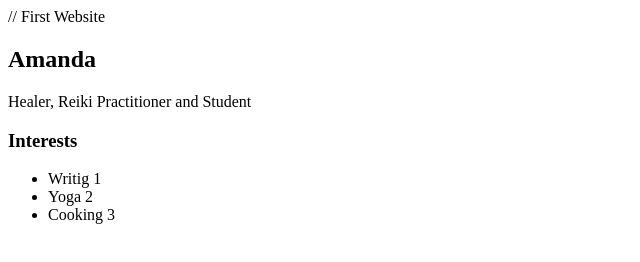
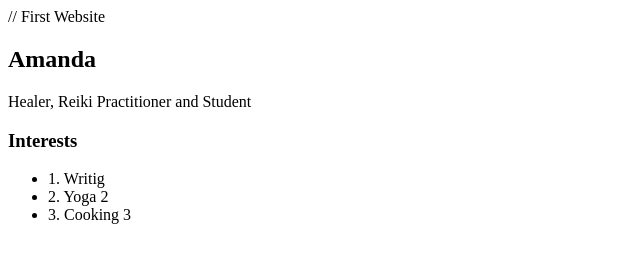
Before and after one commit to AmandaEm/Amanda-Smith.github.io, a plain HTML site: page index.html in a window 1280 px wide. Shown: the full height of the page, 0-640 px from the left. Drawn offline with Linux system fonts and the light colour scheme.

Commit message:
title here

```diff
--- a/index.html
+++ b/index.html
@@ -22,9 +22,9 @@
                     <div id="interests">
                         <h3>Interests</h3>
                         <ul>
-                            <li>Writig 1</li>
-                            <li>Yoga 2</li>
-                            <li>Cooking 3</li>
+                            <li>1. Writig </li>
+                            <li>2. Yoga 2</li>
+                            <li>3. Cooking 3</li>
                         </ul>
                     </div>
                 </div>
```
